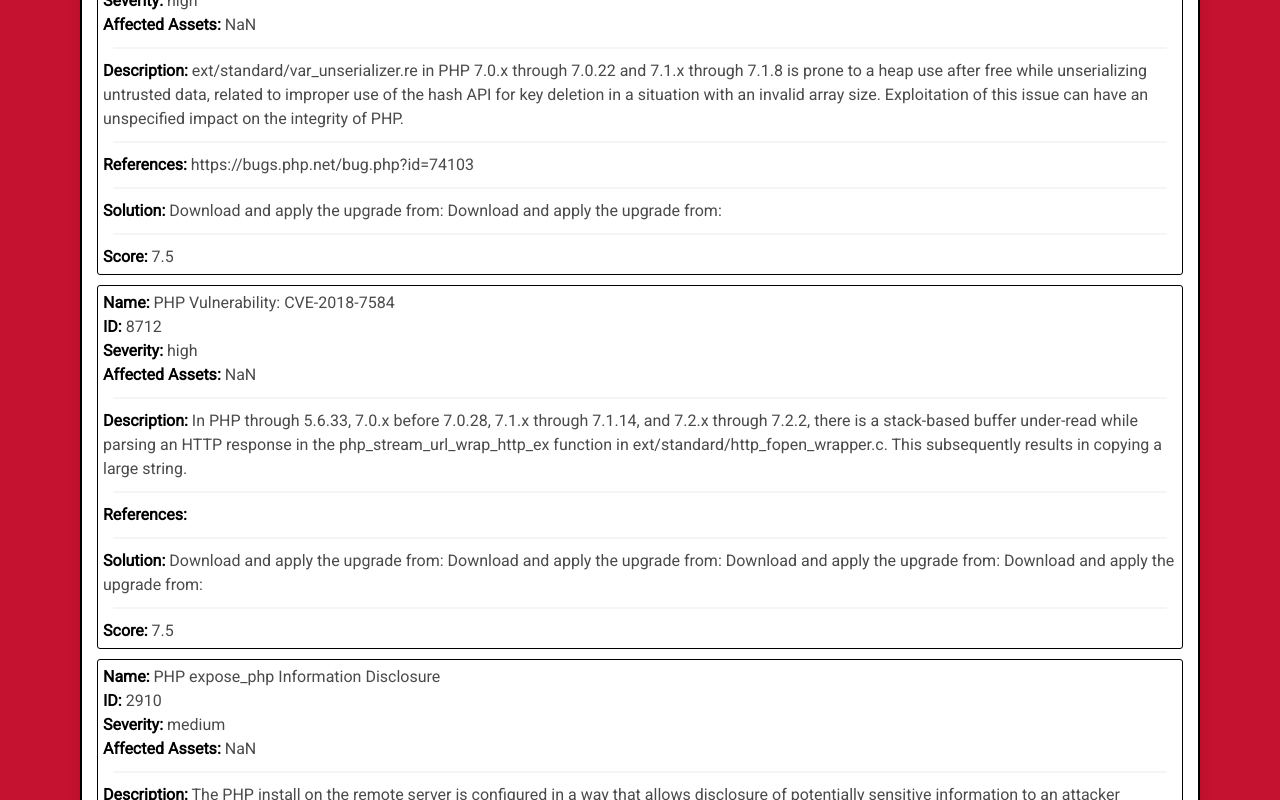
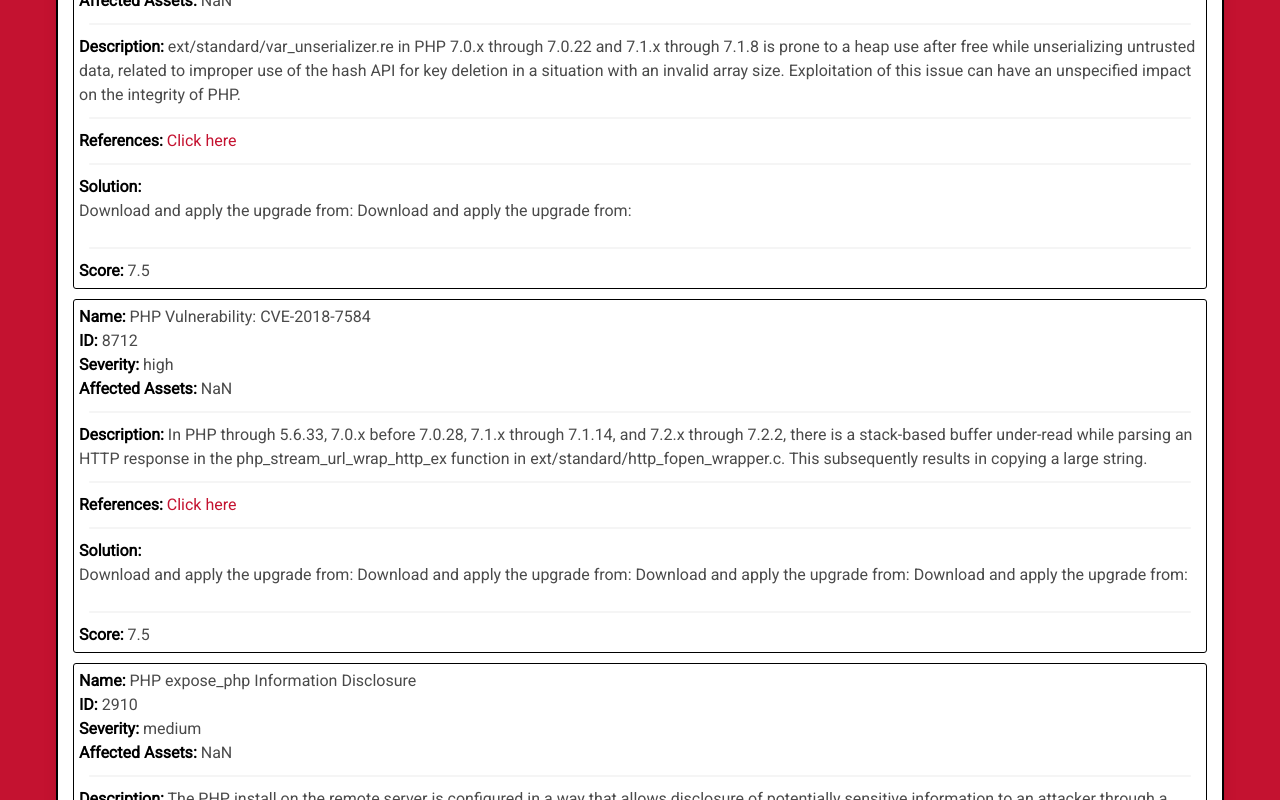
Before and after one commit to latchjack/vun-test, a React (Create React App) app: page /scan in a window 1280 px wide. Shown: the part 1080-1880 px from the top of the page. Built offline with nearby package versions, Linux system fonts and the light colour scheme.

Commit message:
final commit

```diff
--- a/src/App.css
+++ b/src/App.css
@@ -11,6 +11,14 @@
 .title {
   color: black;
   margin-top: 30px;
+}
+
+.ref-link {
+  color: #c41230;
+}
+
+.ref-link :hover {
+  color: black;
 }
 
 hr {
--- a/src/components/Scan.js
+++ b/src/components/Scan.js
@@ -9,7 +9,7 @@
       <>
       {console.log(scandata)}
         <section className="section">
-          <div className="column">
+          <div className="columns">
           {/* SCAN SECTION */}
           <div className="scan-container card">
             <div className="containers top-info">
@@ -61,9 +61,14 @@
                   <hr />
                   <p><span className="title is-6">Description:</span> {vuln.description}</p>
                   <hr />
-                  <p><span className="title is-6">References:</span> {vuln.references}</p>
+                  <p><span className="title is-6">References:</span> <a href={vuln.references} target="_blank" className="ref-link">Click here</a></p>
                   <hr />
-                  <p><span className="title is-6">Solution:</span> {vuln.solution}</p>
+                  <div className="columns">
+                    <div className="column is-mobile">
+                      <p><span className="title is-6">Solution:</span></p>
+                      <p>{vuln.solution}</p>
+                    </div>
+                  </div>
                   <hr />
                   <p><span className="title is-6">Score:</span> {vuln.cvssBaseScore}</p>
                 </div>
```
Also changed, not shown: 1 other file (tests, documents, lock files or other folders).
